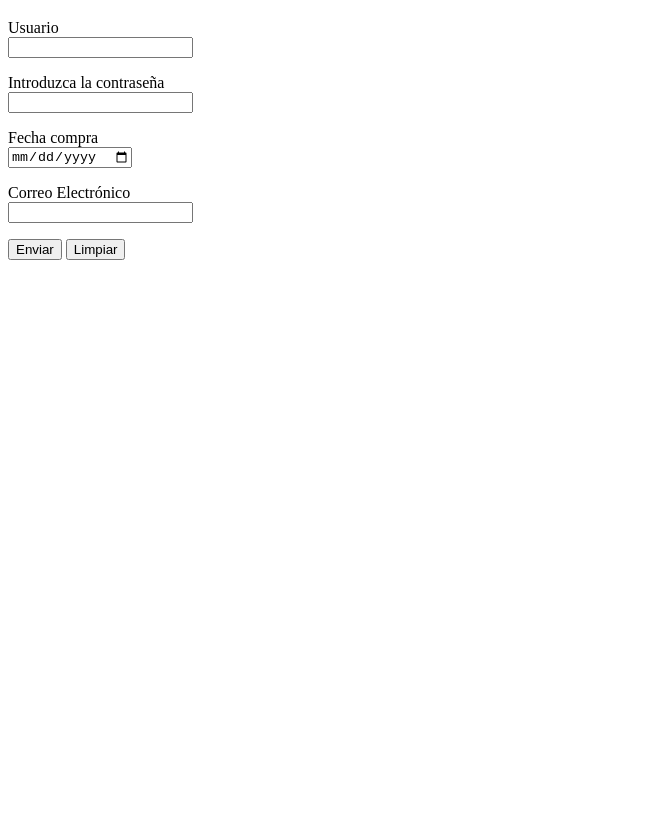
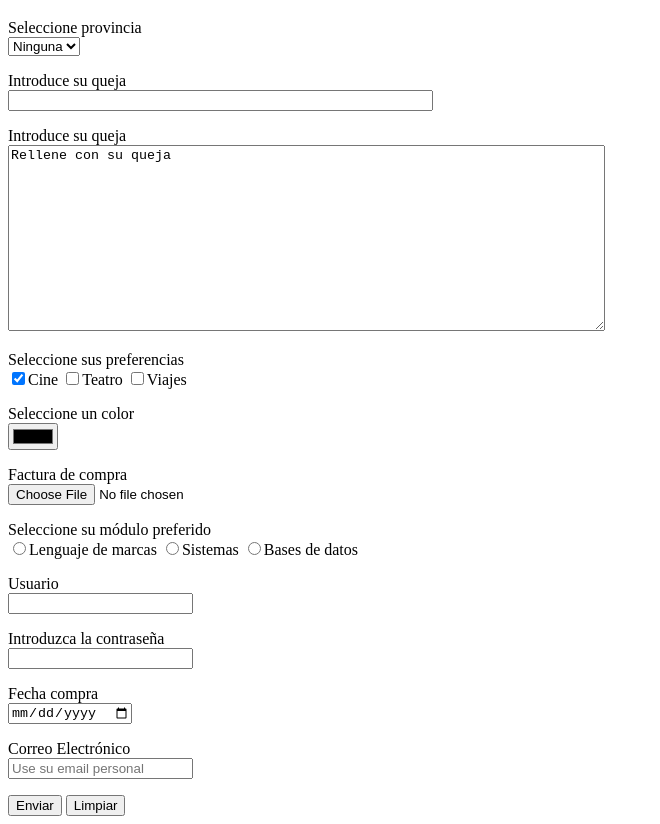
Before and after one commit to smatval0712/LMGSI, a plain HTML site: page HTML/cap08_formularios_ficheros/prueba.html in a window 1280 px wide. Shown: the part 61-885 px from the top of the page, without its empty margins (0-660 px from the left). Before the commit the page ends 800 px from the top, so only its background shows below. Drawn offline with Linux system fonts and the light colour scheme.

Commit message:
cambios hechos completando contenido

```diff
--- a/HTML/cap08_formularios_ficheros/prueba.html
+++ b/HTML/cap08_formularios_ficheros/prueba.html
@@ -8,8 +8,59 @@
 <body>
     <h1>Ejemplo inicial formulario</h1>
 
-    <form action="http:/midominio.com/altas" method="post">
+    <form action="http:/midominio.com/altas" method="post" enctype="multipart/form-data">
 
+
+        <p>
+            <label for="provincia">Seleccione provincia <br></label>
+                <select name="provincia" id="provincia">
+                    <option value="NInguna" disabled selected>Ninguna</option>
+                    <option value="CA">Cádiz</option>
+                    <option value="SE">Sevilla</option>
+                    <option value="HU">Huelva</option>
+                    <option value="MA">Málaga</option>
+                    <option value="AL">Almería</option>
+                </select>
+
+
+
+        </p>
+        <p>
+            <label>Introduce su queja <br>
+                <input type="text" name="queja" size="50" minlength="20">
+            </label>
+
+        </p>
+        <p>
+            <label>Introduce su queja <br>
+                <textarea name="quejas" cols="72" rows="12">Rellene con su queja</textarea>
+            </label>
+
+        </p>
+
+        <p> Seleccione sus preferencias <br>
+            <label><input type="checkbox" name="preferencias" value="C" checked>Cine</label>
+            <label><input type="checkbox" name="preferencias" value="T">Teatro</label>
+            <label><input type="checkbox" name="preferencias" value="V">Viajes</label>
+        </p>
+
+        <p>
+            <label> Seleccione un color <br>
+             <input type="color" name="">
+            </label>
+        </p>
+
+        <p>
+            <label> Factura de compra <br>
+                <input type="file" name="factura"></input>
+            </label>
+        </p>
+
+        <p> Seleccione su módulo preferido <br>
+            <label><input type="radio" name="modulo" value="LMSGI">Lenguaje de marcas</label>
+            <label><input type="radio" name="modulo" value="SI">Sistemas</label>
+            <label><input type="radio" name="modulo" value="BD">Bases de datos</label>
+        </p>
 
         <p>
             <label for="usuario">Usuario</label><br>
@@ -23,12 +74,12 @@
 
         <p>
             <label> Fecha compra <br>
-                <input type="date" name="fcompra">
+                <input type="date" name="fcompra" required>
             </label>
         </p>
         <p>
             <label> Correo Electrónico <br>
-                <input type="email" name="correo">
+                <input type="email" name="correo" placeholder="Use su email personal">
             </label>
         </p>
 
```
Also changed, not shown: HTML/Ejercicio_ModeloExamen1/bd/sql/recogeDatos.html (+44 -0 lines).
